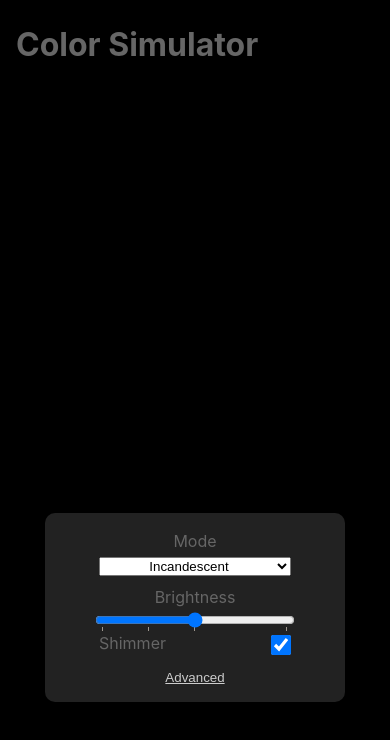
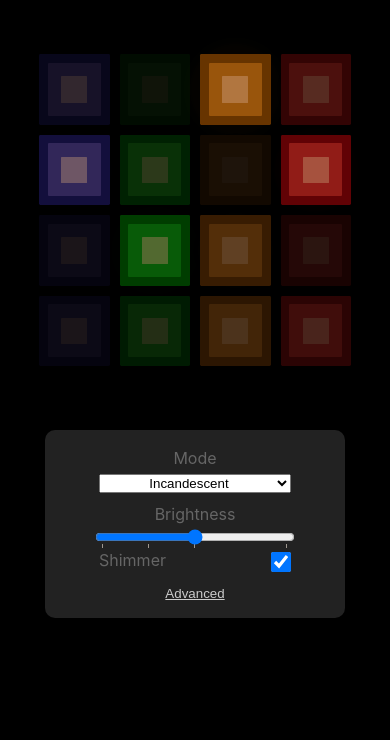
Before and after one commit to nickgerlock/Color-Simulator-Svelte, a Svelte app: page / in a window 390 px wide. Shown: the top 740 px of the page. Built offline with nearby package versions, Linux system fonts and the light colour scheme.

Commit message:
Fix broken mobile/safari styling.

```diff
--- a/src/App.svelte
+++ b/src/App.svelte
@@ -5,8 +5,7 @@
 
   let brightness: number = BrightnessRange.default;
   let bloom: number = BloomRange.default;
-  let colorTemperature: number = ColorTemperatureRange.default;
-  let filterStrength: number = FilterStrengthRange.default;
+  let colorTemperature: number = ColorTemperatureRange.default; let filterStrength: number = FilterStrengthRange.default;
   let glow: boolean = true;
   let glowPeriod: number = GlowPeriodRange.default;
   let ledMode: boolean = false;
@@ -51,6 +50,10 @@
   }
 
   .page {
+    height: 98%;
+    display: flex;
+    flex-direction: column;
+    padding-bottom: 1em;
     /* height: 100%; */
     /* margin: 8px;
     padding: 8px; */
@@ -70,8 +73,9 @@
     display: flex;
     flex-direction: column;
     flex-wrap: wrap;
-    height: 85vh;
-    gap: 20px;
+    justify-content: space-between;
+    height: 100vh;
+    gap: 10px;
   }
 
   .color_simulator_container {
@@ -85,10 +89,27 @@
   }
 
   .color_controls_container {
-    margin-bottom: 1em;
     box-sizing: border-box;
-    flex-shrink: 1;
-    flex-grow: 1;
+  }
+
+  @media (min-width: 680px) {
+    .color_controls_container {
+      min-height: 400px;
+    }
+  }
+
+  @media (max-width: 680px) {
+    .header {
+      display: none;
+    }
+
+    .color_simulator_container {
+      height: 48%;
+    }
+
+    .color_controls_container {
+      height: 48%;
+    }
   }
 
 </style>
--- a/src/color_simulator.svelte
+++ b/src/color_simulator.svelte
@@ -148,7 +148,7 @@
     overflow: visible;
   }
   .lights {
-    --maxHeight: 60vh; /* TODO: this is arbitrary */
+    --maxHeight: 80vh; /* TODO: this is arbitrary */
     --maxWidthFromHeight: calc((var(--maxHeight) * var(--aspectRatio)));
     --maxHeightFromWidth: calc((var(--maxWidth) * var(--inverseAspectRatio)));
     --maxWidth: min(80vw, var(--maxWidthFromHeight));
@@ -158,6 +158,7 @@
     margin-bottom: 0px;
     width: var(--maxWidth);
     max-height: var(--maxHeightFromWidth);
+    margin: auto;
 
     display: grid;
 
--- a/src/lib/color.ts
+++ b/src/lib/color.ts
@@ -116,7 +116,9 @@ export function colorString(color: Color, opacity: number = 1): string {
   const useHDR = true;
   const colorSpace = useHDR ? 'display-p3' : 'srgb';
 
-  return `${colorSpace}(${color.red} ${color.green} ${color.blue} / ${opacity})`;
+  // return `rgb(${color.red * 100}% ${color.green * 100}% ${color.blue * 100}% / ${opacity})`;
+  // return `${colorSpace}(${color.red * 100}% ${color.green * 100}% ${color.blue * 100}% / ${opacity})`;
+  return `color(${colorSpace} ${color.red} ${color.green} ${color.blue} / ${opacity})`;
 }
 
 function getLinearizedChannel(colorChannel: number) {
```
